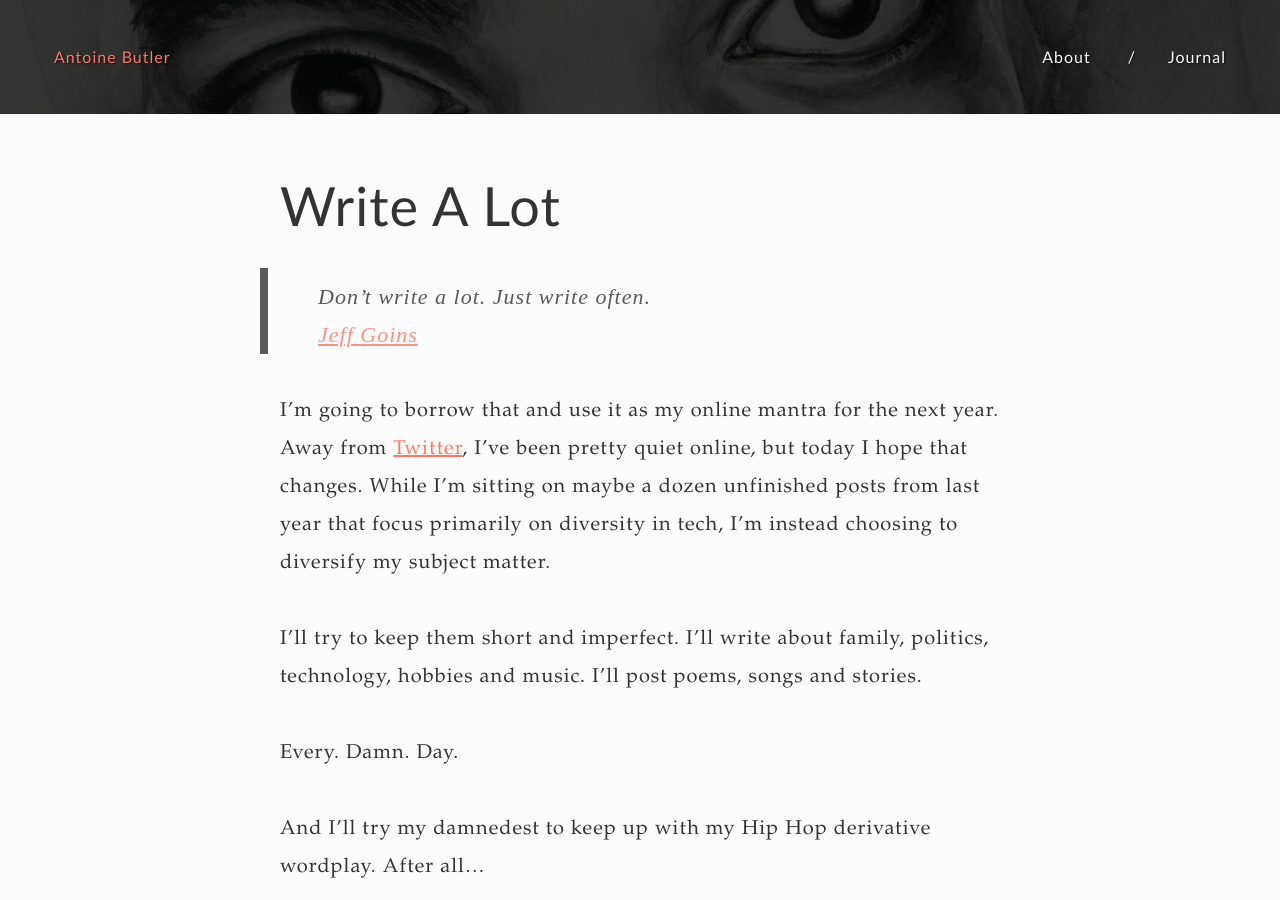
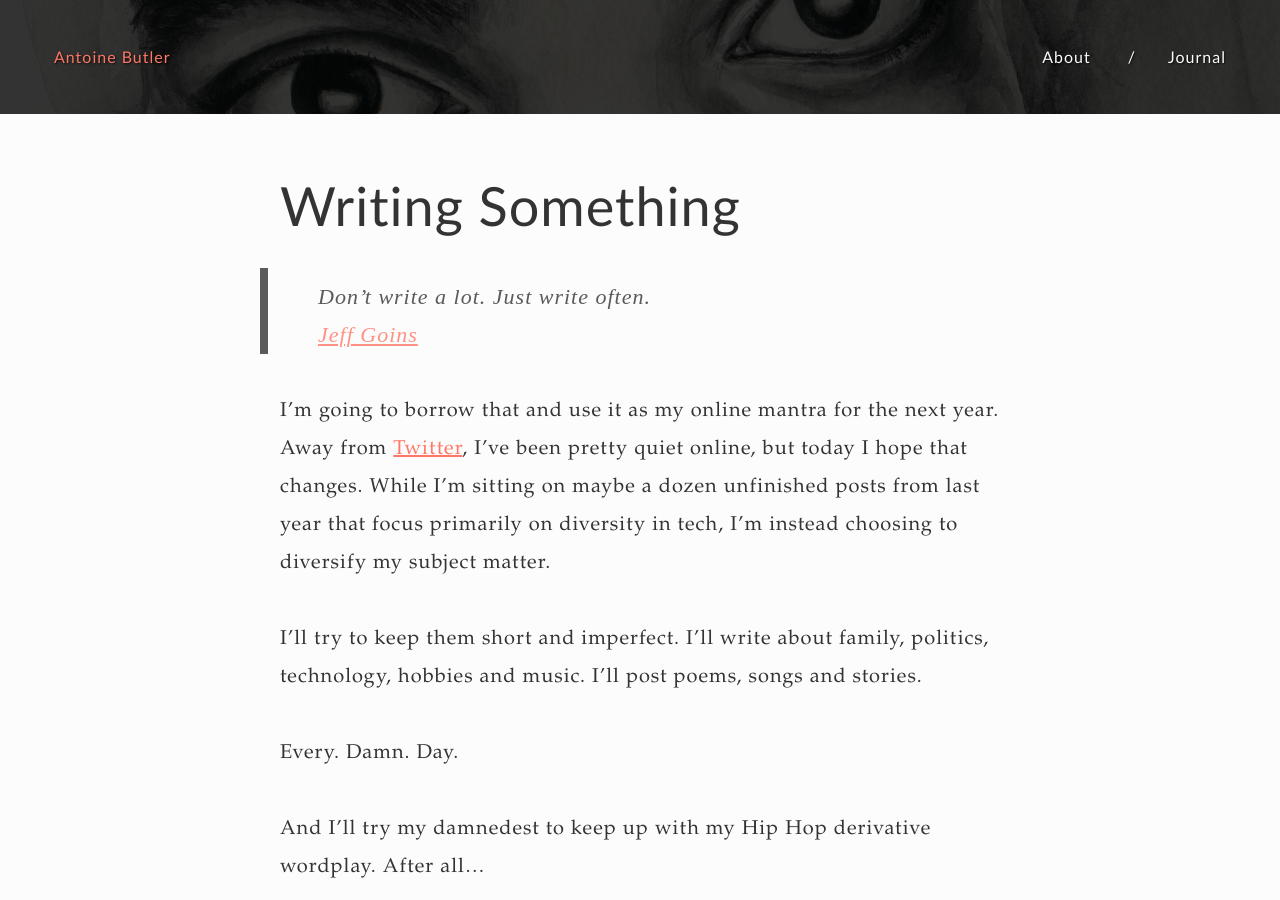
Before and after one commit to aebsr/aebsr.github.com, a Jekyll site: the page built from _posts/2016-01-01-write-something.md, in a window 1280 px wide and 900 px high. Built offline with Jekyll 4.4.1, drawn with Linux system fonts in a browser that asks for light colours; comment, search, counter and statistics services are not loaded.

Commit message:
name's a bit more fitting

```diff
--- a/_posts/2016-01-01-write-a-lot.md
+++ b/_posts/2016-01-01-write-something.md
@@ -1,6 +1,6 @@
 ---
 layout: post
-title: Write A Lot
+title: Writing Something
 tags: [blogging, personal]
 description: "Here starts my mission to write something, every day."
 ---
```
